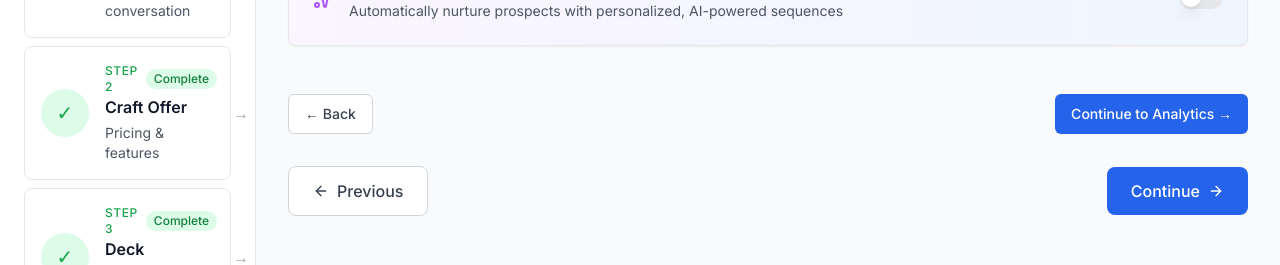
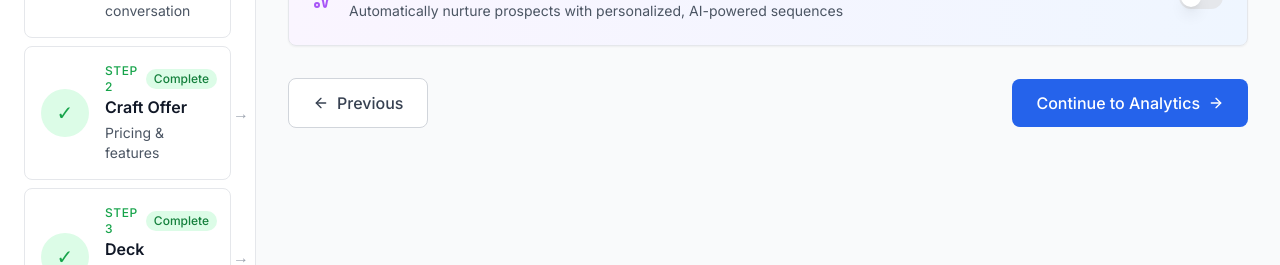
Before and after one commit to Pixl8studio/growth-mastery, a Next.js app: page /funnel-builder/1/step/11 in a window 1280 px wide. Shown: the part 192-457 px from the top of the page. Built offline with nearby package versions, Linux system fonts and the light colour scheme; no server answers; the database is empty.

Commit message:
🎨 Use consistent navigation footer across all steps
Removed duplicate custom navigation footer from Step 11 to match all
other steps. Now uses StepLayout's built-in Previous/Continue buttons
like Steps 1-10. Added custom label 'Continue to Analytics' for clarity.

```diff
--- a/app/funnel-builder/[projectId]/step/11/page.tsx
+++ b/app/funnel-builder/[projectId]/step/11/page.tsx
@@ -687,6 +687,7 @@ export default function Step11Page({
             stepDescription="Automate post-webinar engagement with AI-powered sequences"
             currentStep={11}
             projectId={projectId}
+            nextLabel="Continue to Analytics"
         >
             <div className="space-y-6">
                 {/* Enable/Disable Section */}
@@ -946,25 +947,6 @@ export default function Step11Page({
                         </Tabs>
                     </>
                 )}
-
-                {/* Navigation */}
-                <div className="flex justify-between pt-6">
-                    <Button
-                        variant="outline"
-                        onClick={() =>
-                            router.push(`/funnel-builder/${projectId}/step/10`)
-                        }
-                    >
-                        ← Back
-                    </Button>
-                    <Button
-                        onClick={() =>
-                            router.push(`/funnel-builder/${projectId}/step/12`)
-                        }
-                    >
-                        Continue to Analytics →
-                    </Button>
-                </div>
             </div>
         </StepLayout>
     );
```
